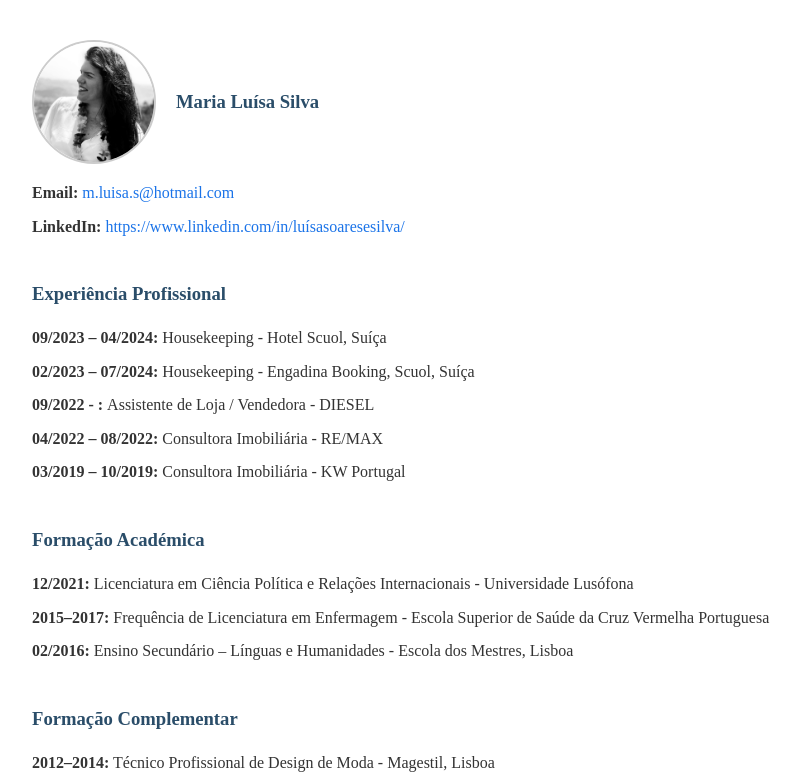
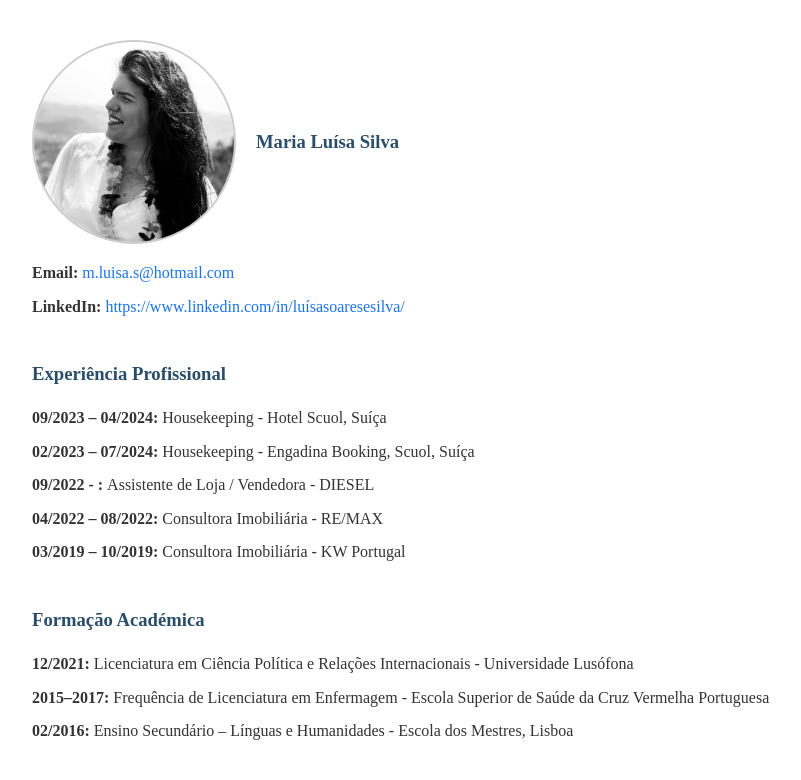
Before and after one commit to luisasoaresesilva/luisasoaresesilva.github.io, a plain HTML site: page index.html in a window 1280 px wide. Shown: the top 780 px of the page, without its empty margins (8-809 px from the left). Drawn offline with Linux system fonts and the light colour scheme.

Commit message:
Update index.html

```diff
--- a/index.html
+++ b/index.html
@@ -48,7 +48,7 @@
 </head>
 <body>
     <div style="display: flex; align-items: center; gap: 20px;">
-    <img src="luisa.jpg" alt="Foto de perfil de Maria Luísa Silva" style="width: 120px; height: 120px; border-radius: 50%; object-fit: cover; border: 2px solid #ccc;">
+    <img src="luisa.jpg" alt="Foto de perfil de Maria Luísa Silva" style="width: 200px; height: 200px; border-radius: 50%; object-fit: cover; border: 2px solid #ccc;">
     <h1 style="margin: 0;">Maria Luísa Silva</h1>
 </div>
 
```
